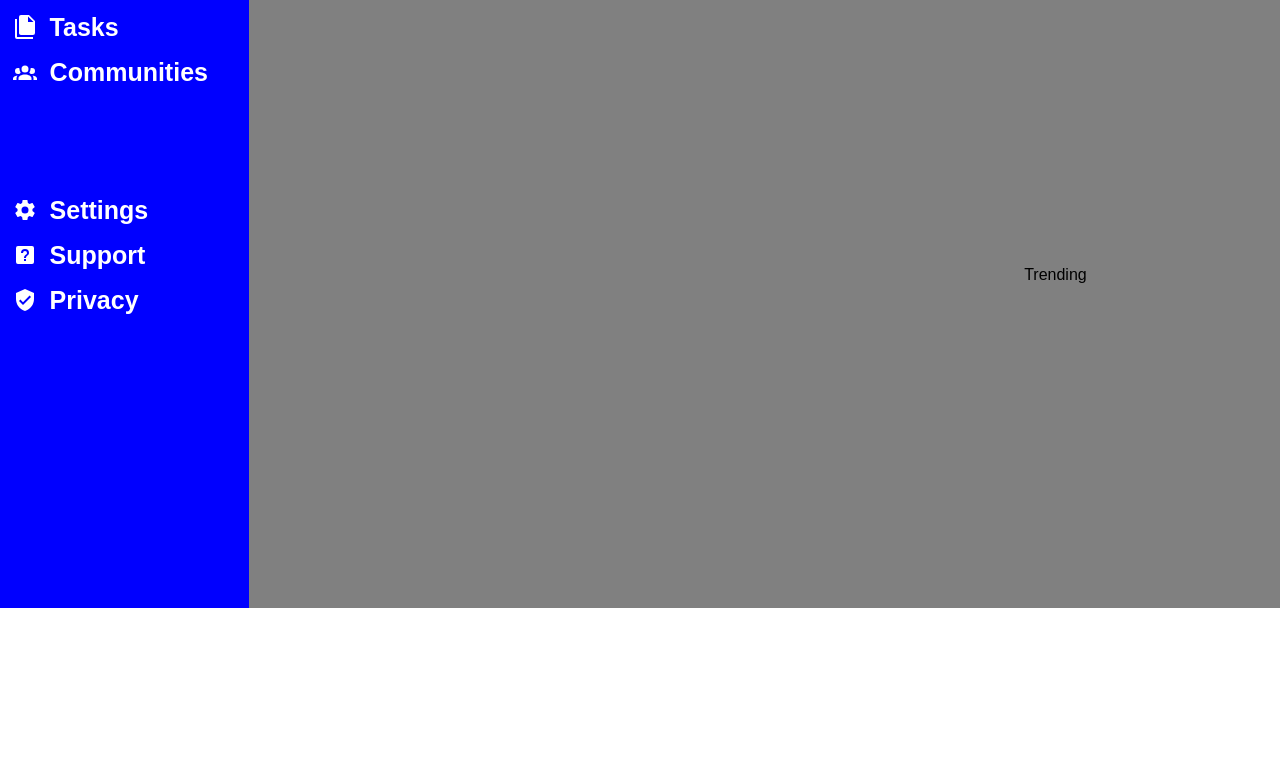
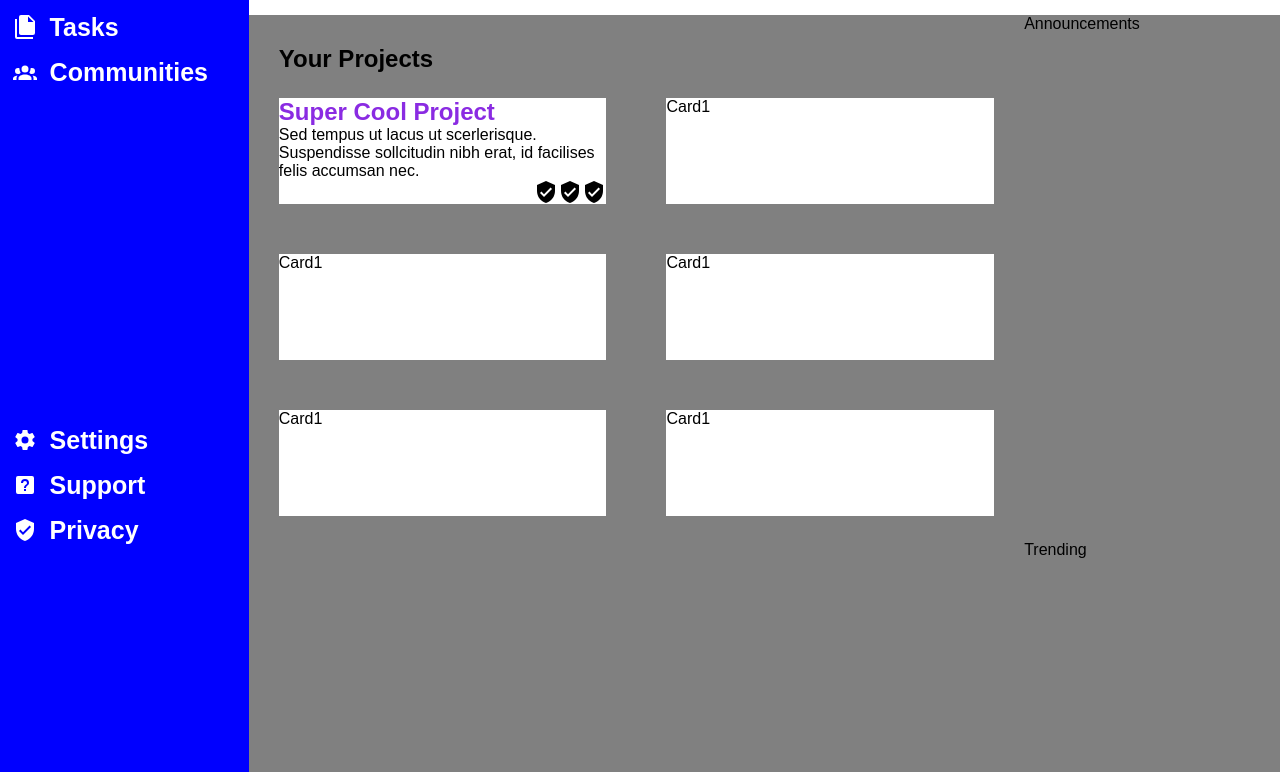
Before and after one commit to SeanGrimes44/admin-dashboard, a plain HTML site: page index.html in a window 1280 px wide. Shown: the part 248-1020 px from the top of the page. Before the commit the page ends 856 px from the top, so only its background shows below. Drawn offline with Linux system fonts and the light colour scheme.

Commit message:
Add layout for card

```diff
--- a/index.html
+++ b/index.html
@@ -110,7 +110,40 @@
         </div>
         <div class="main-content">
             <div class="projects">
-                Projects
+                <h2 class="projects-title">Your Projects</h2>
+                <div class="projects-list">
+                    <div class="project-card">
+                        <h2>Super Cool Project</h2>
+                        <p>Sed tempus ut lacus ut scerlerisque. Suspendisse sollcitudin nibh erat, id facilises felis accumsan nec.</p>
+                        <div class="project-icon-list">
+                            <svg style="width:24px;height:24px" viewBox="0 0 24 24">
+                                <path fill="currentColor" d="M10,17L6,13L7.41,11.59L10,14.17L16.59,7.58L18,9M12,1L3,5V11C3,16.55 6.84,21.74 12,23C17.16,21.74 21,16.55 21,11V5L12,1Z" />
+                            </svg>
+                            <svg style="width:24px;height:24px" viewBox="0 0 24 24">
+                                <path fill="currentColor" d="M10,17L6,13L7.41,11.59L10,14.17L16.59,7.58L18,9M12,1L3,5V11C3,16.55 6.84,21.74 12,23C17.16,21.74 21,16.55 21,11V5L12,1Z" />
+                            </svg>
+                            <svg style="width:24px;height:24px" viewBox="0 0 24 24">
+                                <path fill="currentColor" d="M10,17L6,13L7.41,11.59L10,14.17L16.59,7.58L18,9M12,1L3,5V11C3,16.55 6.84,21.74 12,23C17.16,21.74 21,16.55 21,11V5L12,1Z" />
+                            </svg>
+                        </div>
+
+                    </div>
+                    <div class="project-card">
+                        Card1
+                    </div>
+                    <div class="project-card">
+                        Card1
+                    </div>
+                    <div class="project-card">
+                        Card1
+                    </div>
+                    <div class="project-card">
+                        Card1
+                    </div>
+                    <div class="project-card">
+                        Card1
+                    </div>
+                </div>
             </div>
             <div class="announcements">
                 Announcements
--- a/styles.css
+++ b/styles.css
@@ -109,7 +109,38 @@ button {
 }
 
 .projects {
+ /*   display: grid;
+    grid-template-columns: 1fr 1fr;
+    grid-template-rows: 1fr 1fr 1fr;*/
+}
 
+.projects-title {
+    margin-top: 30px;
+    margin-left: 30px;
+}
+
+.projects-list {
+    display: grid;
+    grid-template-columns: 1fr 1fr;
+    grid-template-rows: 1fr 1fr 1fr;
+}
+.project-card {
+    background-color: white;
+    grid-column: 1fr;
+    grid-template-rows: 1fr;
+    margin: 25px 30px;
+}
+
+.project-card h2 {
+    color: blueviolet;
+}
+.project-card p {
+
+}
+
+.project-icon-list {
+    display: flex;
+    justify-content: right;
 }
 
 .announcements {
```
